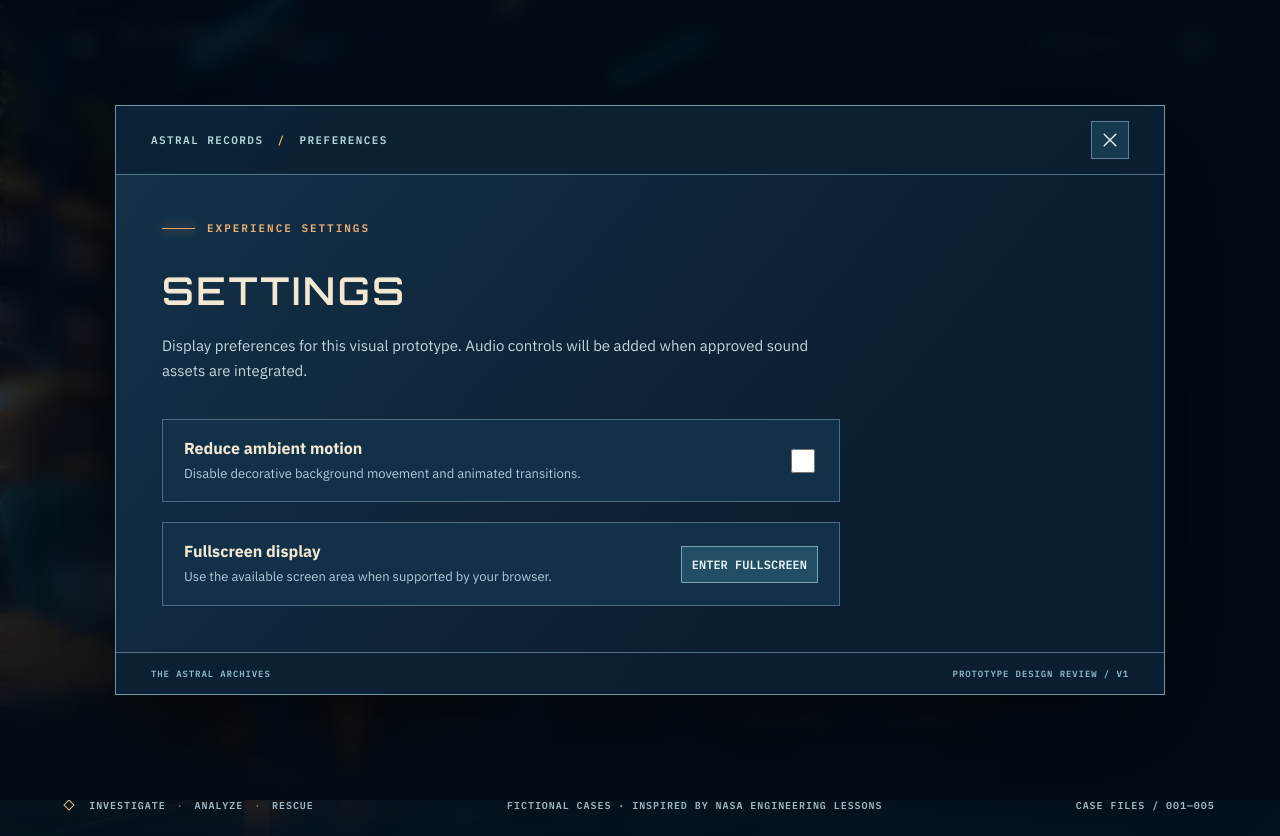
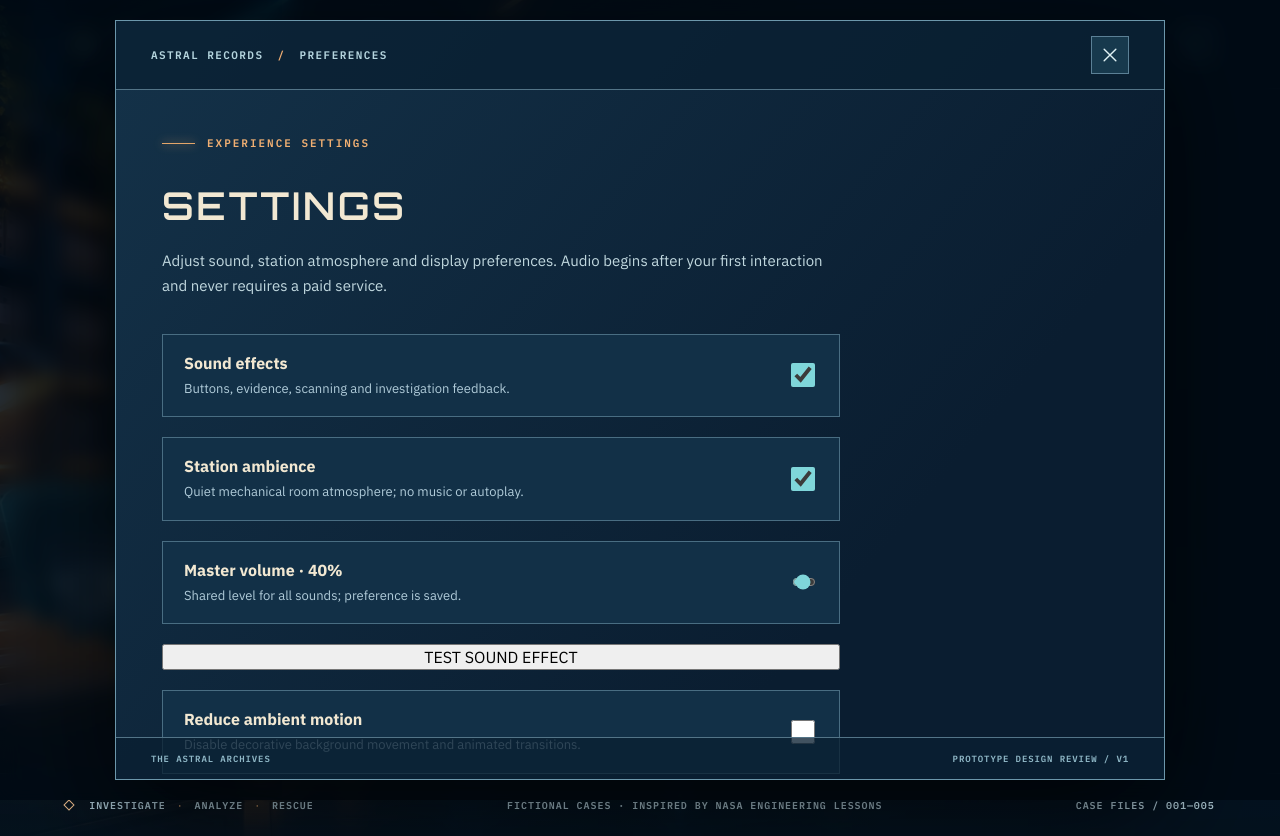
Before and after one commit to mahmoud-kun/the-astral-archives, a React (Vite) app: page / in a window 1280 px wide. Both pictures are taken after a click on the button "SETTINGS". Built offline with nearby package versions, Linux system fonts and the light colour scheme.

Commit message:
feat(settings): add stored sound effect mute, quiet ambience and adjustable master volume

```diff
--- a/src/HomeScreen.tsx
+++ b/src/HomeScreen.tsx
@@ -1,5 +1,6 @@
 import { useEffect, useState } from 'react'
 import { navigateGame } from './gameNavigation'
+import { getAudioSettings, setAudioSettings, playGameSound, type GameAudioSettings } from './audio/gameAudio'
 import './homeScreen.css'
 
 type Panel = 'files' | 'about' | 'settings' | null
@@ -52,6 +53,8 @@ export default function HomeScreen() {
   const [panel, setPanel] = useState<Panel>(null)
   const [activeCase, setActiveCase] = useState(0)
   const [reduceMotion, setReduceMotion] = useState(getPreference)
+  const [audioSettings,setAudioSettingsLocal] = useState(getAudioSettings)
+  function changeAudio(patch:Partial<GameAudioSettings>){setAudioSettingsLocal(setAudioSettings(patch))}
   const [fullscreen, setFullscreen] = useState(Boolean(document.fullscreenElement))
   const [hasSave] = useState(hasSavedInvestigation)
   const [fallbackArt, setFallbackArt] = useState(false)
@@ -108,18 +111,18 @@ export default function HomeScreen() {
         <p className="aa-home-tagline">Every mission leaves a trace.</p>
         <p className="aa-home-description">Five cases. One unfolding mystery.<br/>Enter the station, examine the records, and uncover what the files don't say.</p>
         <div className="aa-home-actions">
-          <button className="aa-home-cta" onClick={enterInvestigation}>
+          <button className="aa-home-cta" data-sfx="doorOpen" onClick={enterInvestigation}>
             <span className="aa-home-cta-symbol"><MiniSymbol kind="play" size={22}/></span>
             <span className="aa-home-cta-label"><strong>{hasSave ? 'CONTINUE INVESTIGATION' : 'START INVESTIGATION'}</strong><small>ENTER THE STATION</small></span>
             <MiniSymbol kind="arrow" size={23}/>
           </button>
-          <button className="aa-home-secondary" onClick={() => { setActiveCase(0); setPanel('files') }}>
+          <button className="aa-home-secondary" data-sfx="panelOpen" onClick={() => { setActiveCase(0); setPanel('files') }}>
             <MiniSymbol kind="folder" size={20}/><span>MISSION ARCHIVES</span><span className="aa-home-secondary-tail">05</span>
           </button>
           <div className="aa-home-minor-actions">
-            <button onClick={() => setPanel('settings')}><MiniSymbol kind="settings" size={17}/> SETTINGS</button>
+            <button data-sfx="panelOpen" onClick={() => setPanel('settings')}><MiniSymbol kind="settings" size={17}/> SETTINGS</button>
             <span aria-hidden="true"/>
-            <button onClick={() => setPanel('about')}><MiniSymbol kind="info" size={17}/> ABOUT</button>
+            <button data-sfx="panelOpen" onClick={() => setPanel('about')}><MiniSymbol kind="info" size={17}/> ABOUT</button>
           </div>
         </div>
       </div>
@@ -136,7 +139,7 @@ export default function HomeScreen() {
       <section className="aa-home-dialog" role="dialog" aria-modal="true" aria-label={panel === 'files' ? 'Mission Archives' : panel === 'settings' ? 'Settings' : 'About the game'}>
         <header className="aa-home-dialog-head">
           <span>ASTRAL RECORDS <i>/</i> {panel === 'files' ? 'CASE REGISTRY 005' : panel === 'settings' ? 'PREFERENCES' : 'ABOUT THE EXPERIENCE'}</span>
-          <button type="button" aria-label="Close panel" onClick={() => setPanel(null)}><MiniSymbol kind="close"/></button>
+          <button type="button" data-sfx="panelClose" aria-label="Close panel" onClick={() => setPanel(null)}><MiniSymbol kind="close"/></button>
         </header>
         {panel === 'files' && <div className="aa-home-files-content">
           <div className="aa-home-files-heading"><p className="aa-home-overline"><span/> CLASSIFIED RECORDS</p><h2>MISSION ARCHIVES</h2><p>Five investigations are waiting inside the station. Select a file for a spoiler-free briefing.</p></div>
@@ -158,7 +161,12 @@ export default function HomeScreen() {
           </div>
         </div>}
         {panel === 'settings' && <div className="aa-home-simple-panel">
-          <p className="aa-home-overline"><span/> EXPERIENCE SETTINGS</p><h2>SETTINGS</h2><p>Display preferences for this visual prototype. Audio controls will be added when approved sound assets are integrated.</p>
+          <p className="aa-home-overline"><span/> EXPERIENCE SETTINGS</p><h2>SETTINGS</h2><p>Adjust sound, station atmosphere and display preferences. Audio begins after your first interaction and never requires a paid service.</p>
+
+          <label className="aa-home-setting-row"><span><strong>Sound effects</strong><small>Buttons, evidence, scanning and investigation feedback.</small></span><input type="checkbox" checked={audioSettings.effects} onChange={event=>changeAudio({effects:event.target.checked})}/></label>
+          <label className="aa-home-setting-row"><span><strong>Station ambience</strong><small>Quiet mechanical room atmosphere; no music or autoplay.</small></span><input type="checkbox" checked={audioSettings.ambient} onChange={event=>changeAudio({ambient:event.target.checked})}/></label>
+          <label className="aa-home-setting-row aa-home-audio-volume"><span><strong>Master volume · {audioSettings.volume}%</strong><small>Shared level for all sounds; preference is saved.</small></span><input type="range" min="0" max="100" step="5" value={audioSettings.volume} onChange={event=>changeAudio({volume:Number(event.target.value)})} aria-label="Master audio volume"/></label>
+          <button type="button" className="aa-home-preview-sound" data-sfx="none" onClick={()=>playGameSound('panelOpen')}>TEST SOUND EFFECT</button>
           <label className="aa-home-setting-row"><span><strong>Reduce ambient motion</strong><small>Disable decorative background movement and animated transitions.</small></span><input type="checkbox" checked={reduceMotion} onChange={event => setReduceMotion(event.target.checked)}/></label>
           <div className="aa-home-setting-row"><span><strong>Fullscreen display</strong><small>Use the available screen area when supported by your browser.</small></span><button onClick={toggleFullscreen}>{fullscreen ? 'EXIT FULLSCREEN' : 'ENTER FULLSCREEN'}</button></div>
         </div>}
```
